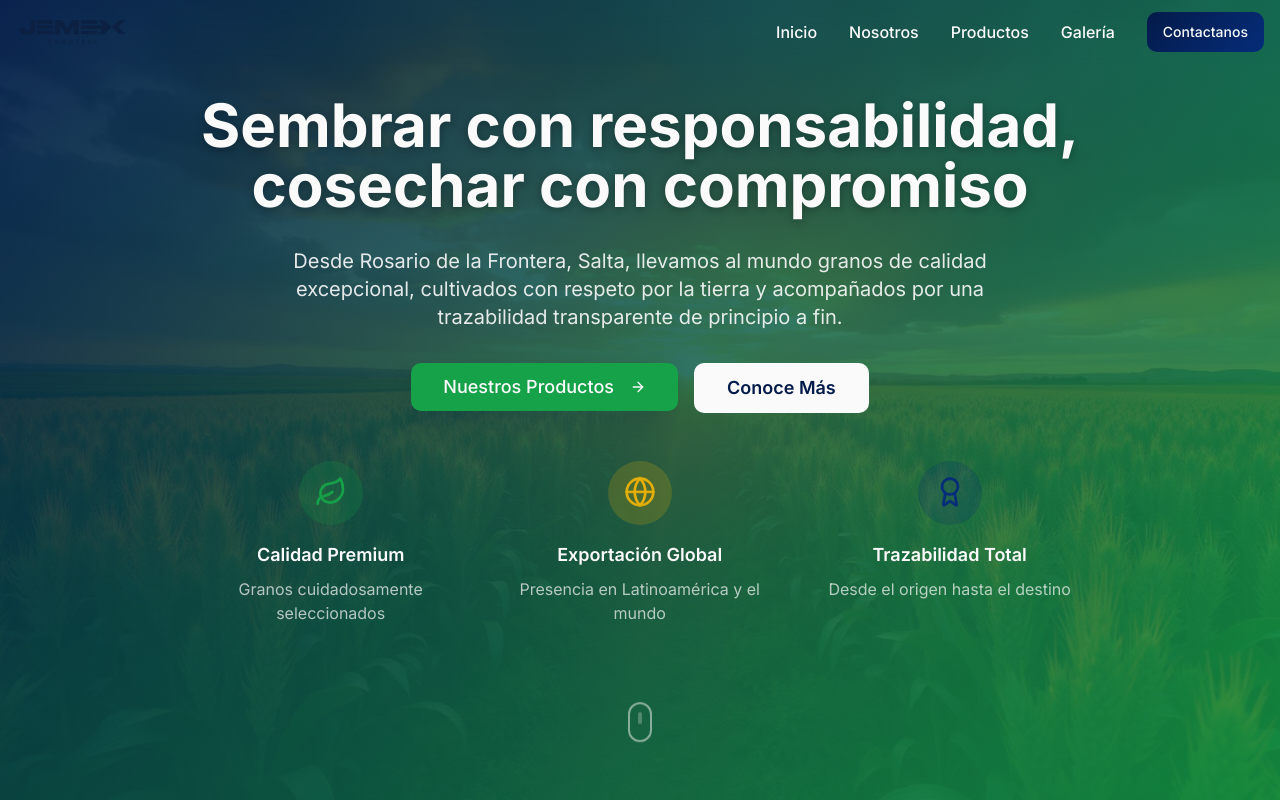
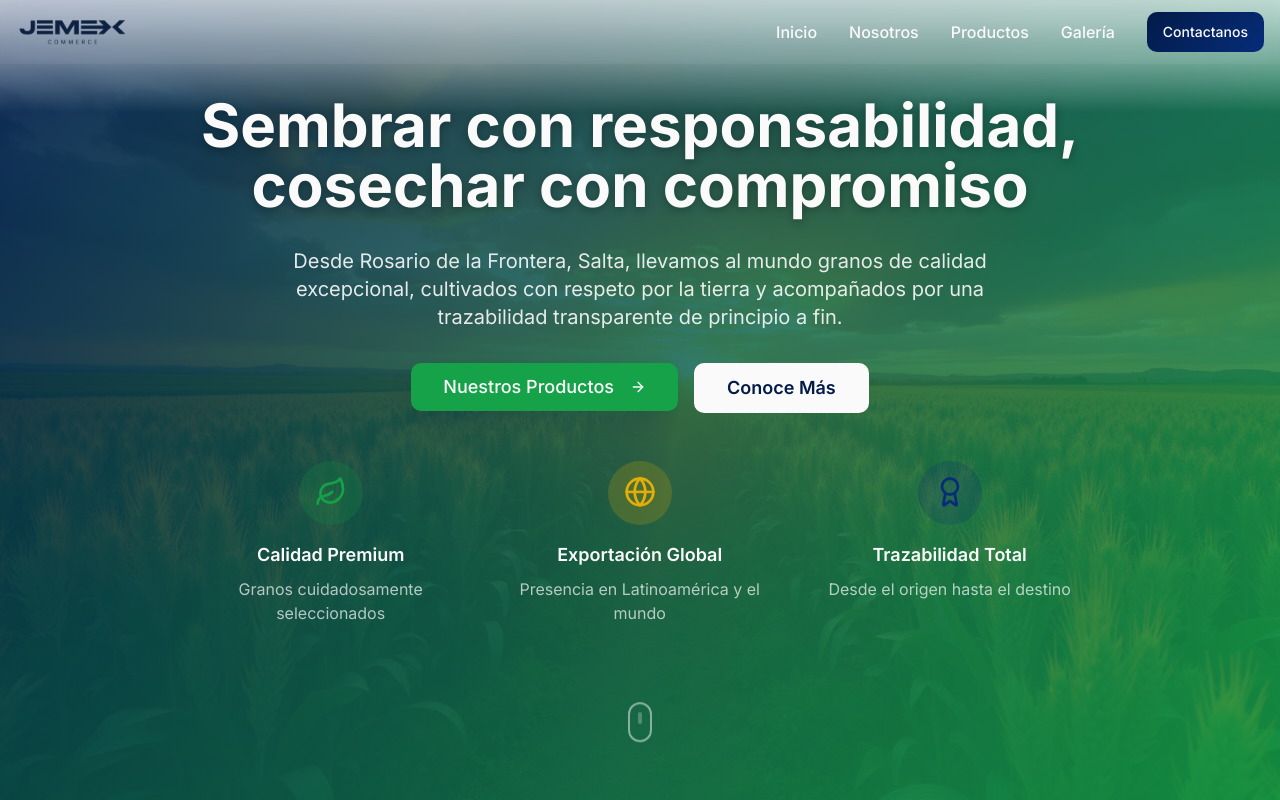
Before and after one commit to NachoIglesiass/jemex-commerce, a React (Vite) app: page / in a window 1280 px wide. Shown: the top 800 px of the page. Built offline with nearby package versions, Linux system fonts and the light colour scheme; the HTML template or start-up script is replaced by a standard one.

Commit message:
Adjust logo contrast and hero background

```diff
--- a/src/components/sections/Hero.tsx
+++ b/src/components/sections/Hero.tsx
@@ -21,13 +21,15 @@ const Hero = () => {
       {/* Background Image */}
       <div
         ref={bgRef as any}
-        className="absolute inset-0 bg-cover bg-center bg-no-repeat parallax-bg scale-110"
+        className="absolute inset-0 bg-cover bg-center bg-no-repeat parallax-bg scale-110 saturate-75 brightness-105"
         style={{
           backgroundImage: `url(${heroImage})`,
           transform: `translateY(${offset * 0.5}px)`,
         }}
       >
         <div className="absolute inset-0 bg-gradient-hero"></div>
+        {/* Top light overlay to improve logo readability without visible contrast */}
+        <div className="pointer-events-none absolute inset-x-0 top-0 h-24 md:h-28 bg-gradient-to-b from-background/70 via-background/40 to-transparent"></div>
       </div>
 
       {/* Content */}
```
